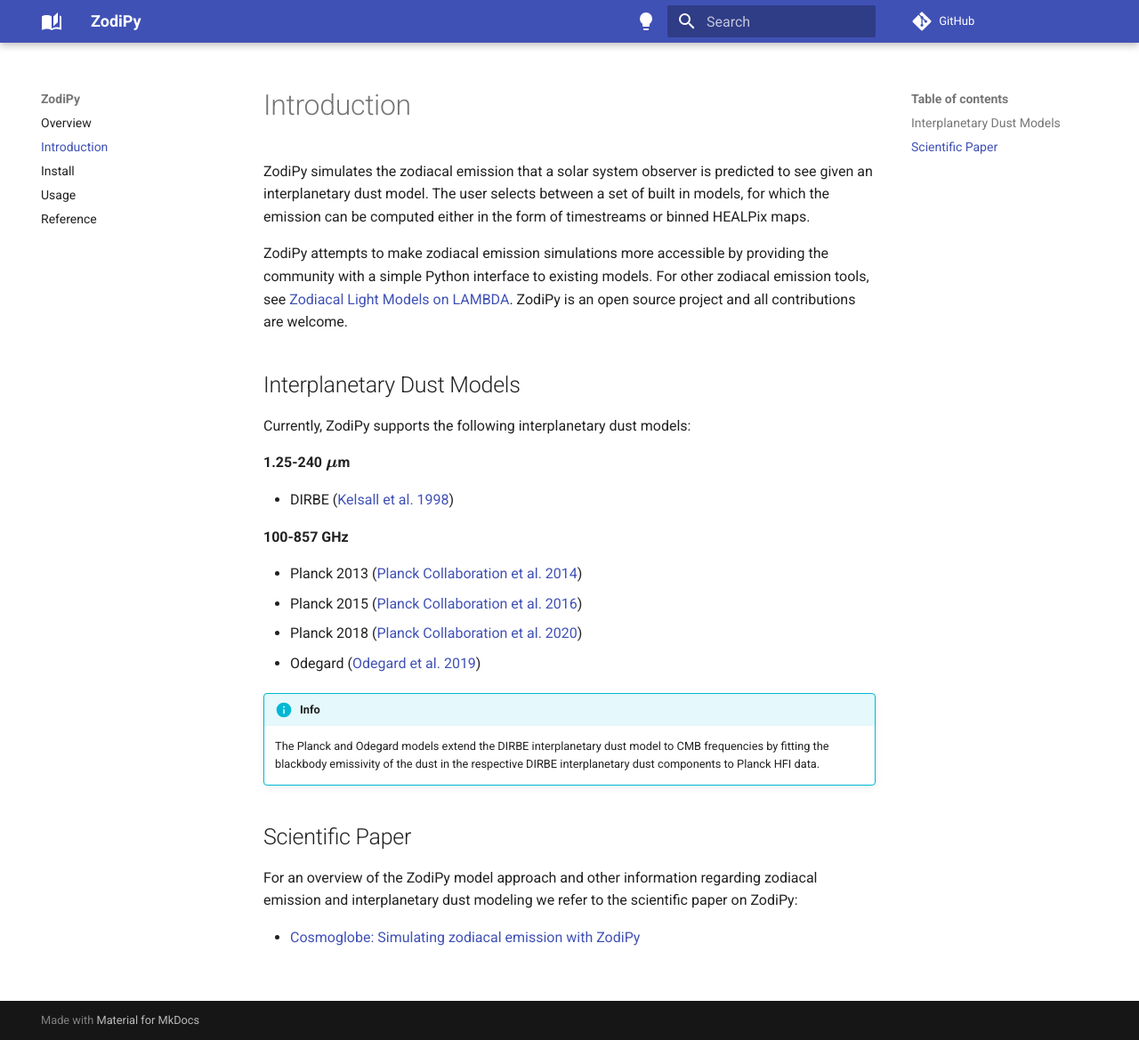
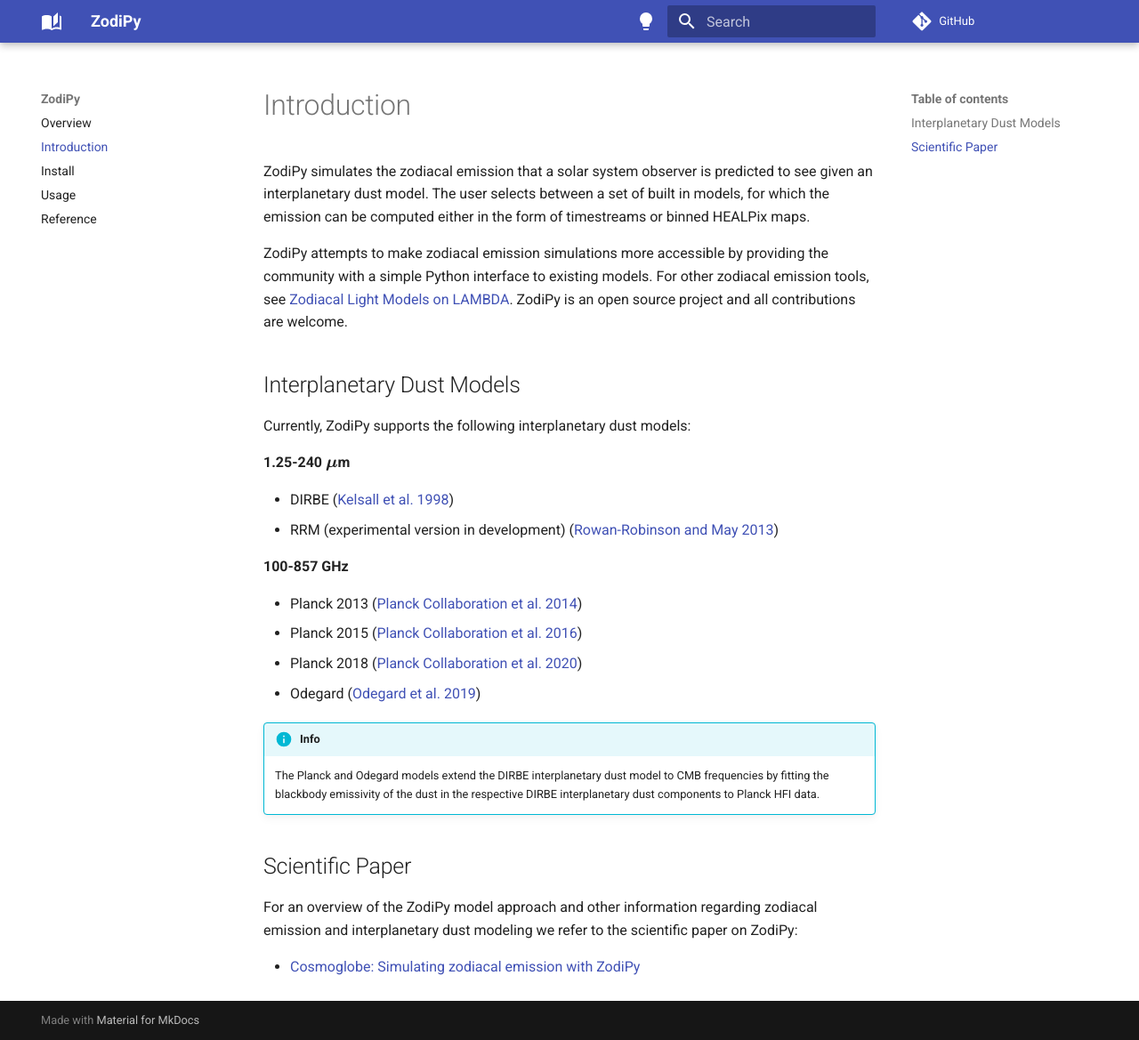
Before and after one commit to Cosmoglobe/zodipy, an MkDocs documentation site: the page built from docs/introduction.md, in a window 1280 px wide and 1169 px high. Shown: the whole window at 89% size. Built offline with MkDocs 1.6.1 and Material for MkDocs 9.7.7, drawn with Linux system fonts in a browser that asks for light colours; comment, search, counter and statistics services are not loaded.

Commit message:
Update documentation

```diff
--- a/docs/introduction.md
+++ b/docs/introduction.md
@@ -11,6 +11,7 @@
 **1.25-240 $\boldsymbol{\mu}$m**
 
 - DIRBE ([Kelsall et al. 1998](https://ui.adsabs.harvard.edu/abs/1998ApJ...508...44K/abstract))
+- RRM (experimental version in development) ([Rowan-Robinson and May 2013](https://ui.adsabs.harvard.edu/abs/2013MNRAS.429.2894R/abstract))
 
 **100-857 GHz**
 
```
